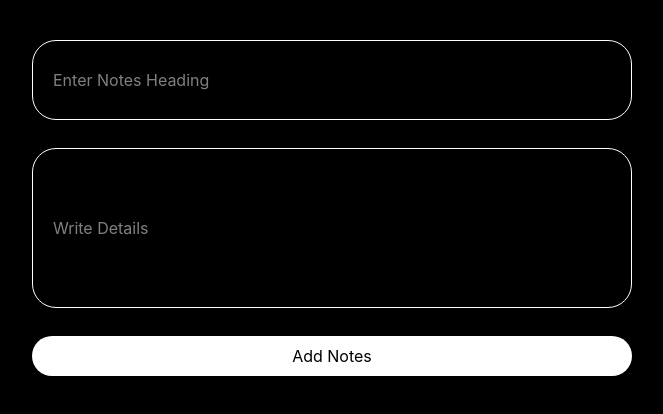
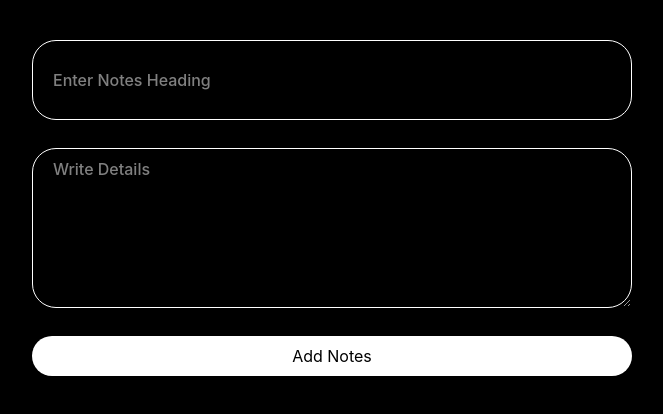
Before and after one commit to SimpleSlick/React-Playground, a React (Vite) app in the folder Notes_app/: page / in a window 1280 px wide. Shown: the top 414 px of the page, without its empty margins (8-671 px from the left). Built offline with nearby package versions, Linux system fonts and the light colour scheme.

Commit message:
Fixed some alignment problem

```diff
--- a/Notes_app/src/App.tsx
+++ b/Notes_app/src/App.tsx
@@ -1,11 +1,22 @@
-export default function App(){
-  return(
+export default function App() {
+  return (
     <div className="h-screen bg-black text-white">
-      <form className="flex p-10 flex-col items-start gap-7">
-        <input type="text" placeholder="Enter Notes Heading" className="px-5 h-20 w-1/2 py-2 border rounded-3xl"></input>
-        <input type="text" placeholder="Write Details" className="px-5 h-40 py-2 w-1/2 border rounded-3xl"></input>
-        <button className="bg-white text-black px-5 py-2 rounded-3xl w-1/2">Add Notes</button>
+      <form className="flex p-10 flex-col items-start">
+        <div className="flex flex-col w-1/2 gap-7">
+          <input
+            type="text"
+            placeholder="Enter Notes Heading"
+            className="px-5 h-20 py-2 font-medium border outline-none rounded-3xl"
+          ></input>
+          <textarea
+            placeholder="Write Details"
+            className="px-5 h-40 py-2 border outline-none font-medium rounded-3xl"
+          ></textarea>
+          <button className="bg-white text-black outline-none px-5 py-2 rounded-3xl">
+            Add Notes
+          </button>
+        </div>
       </form>
     </div>
-  )
+  );
 }
```
